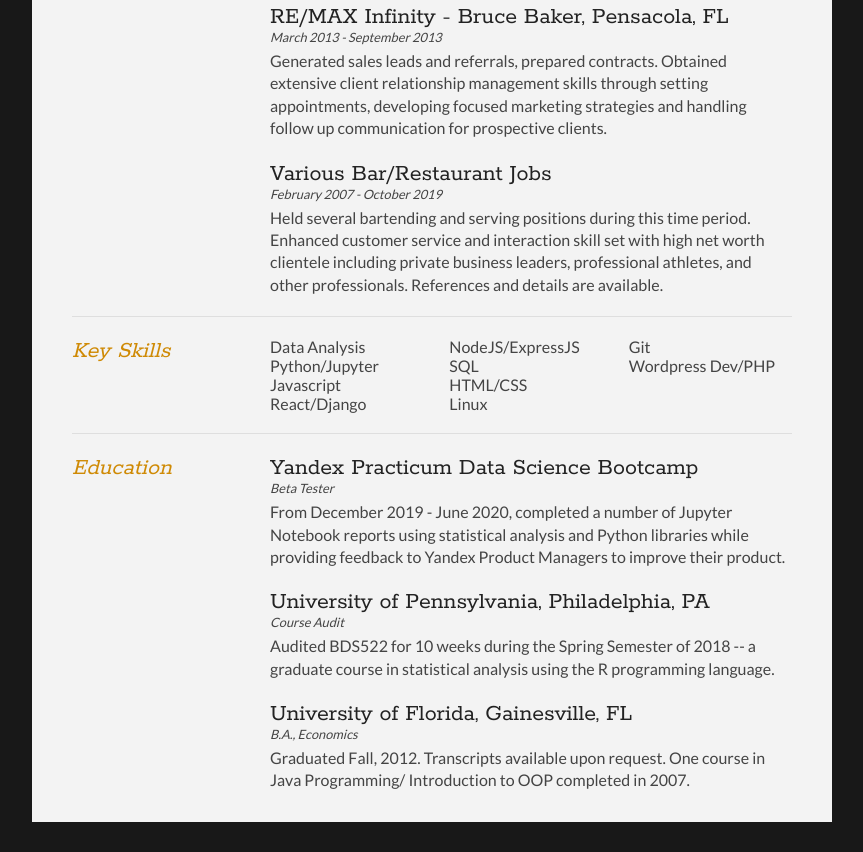
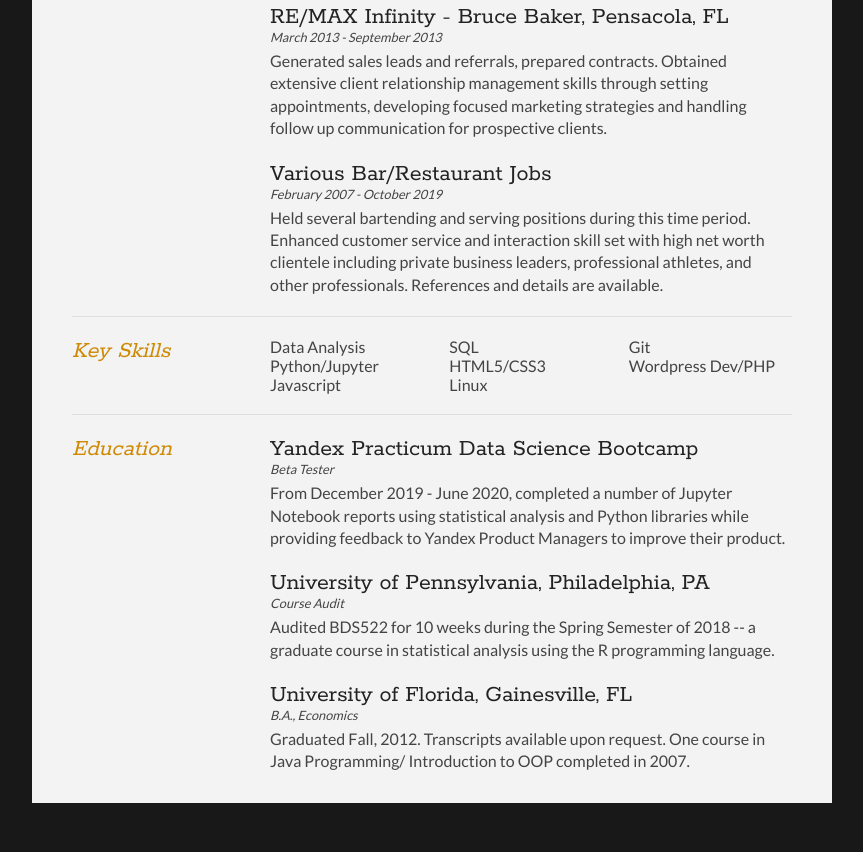
Before and after one commit to GeoffDougherty67/resume-webpage, a plain HTML site: page index.html in a window 1280 px wide. Shown: the part 911-1763 px from the top of the page, without its empty margins (208-1071 px from the left). Drawn offline with Linux system fonts and the light colour scheme.

Commit message:
Update index.html

```diff
--- a/index.html
+++ b/index.html
@@ -101,10 +101,8 @@
 					<li>Data Analysis</li>
 					<li>Python/Jupyter</li>
 					<li>Javascript</li>
-					<li>React/Django</li>
-					<li>NodeJS/ExpressJS </li>
 					<li>SQL</li>
-					<li>HTML/CSS</li>
+					<li>HTML5/CSS3</li>
 					<li>Linux</li>
 					<li>Git</li>
 					<li>Wordpress Dev/PHP</li>
```
